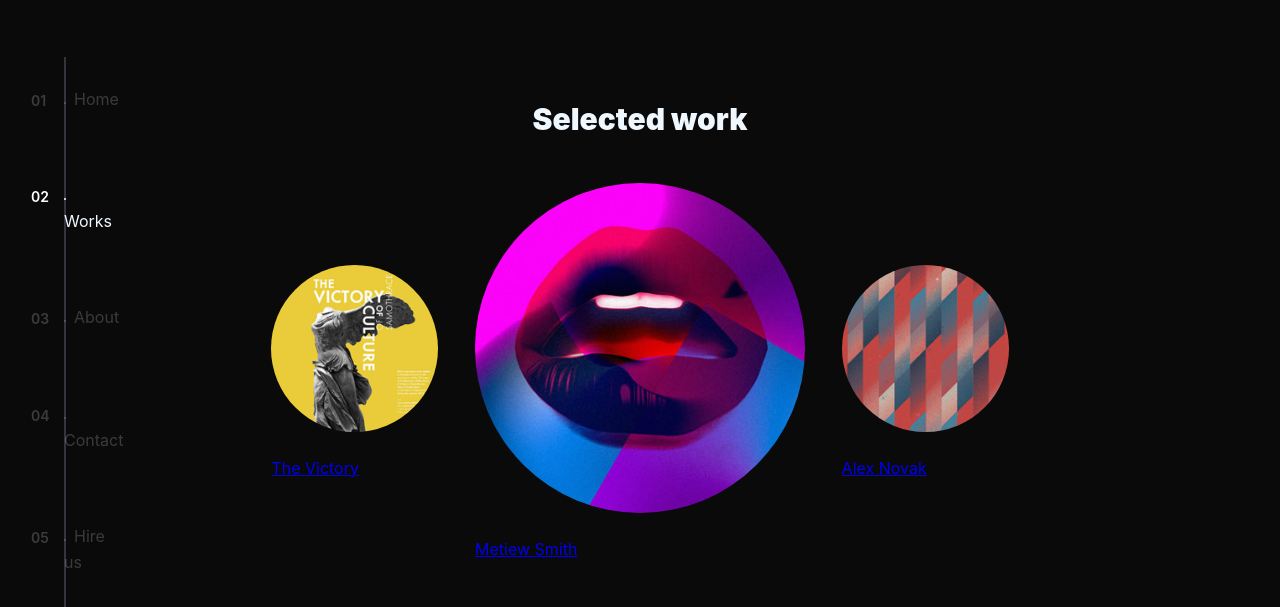
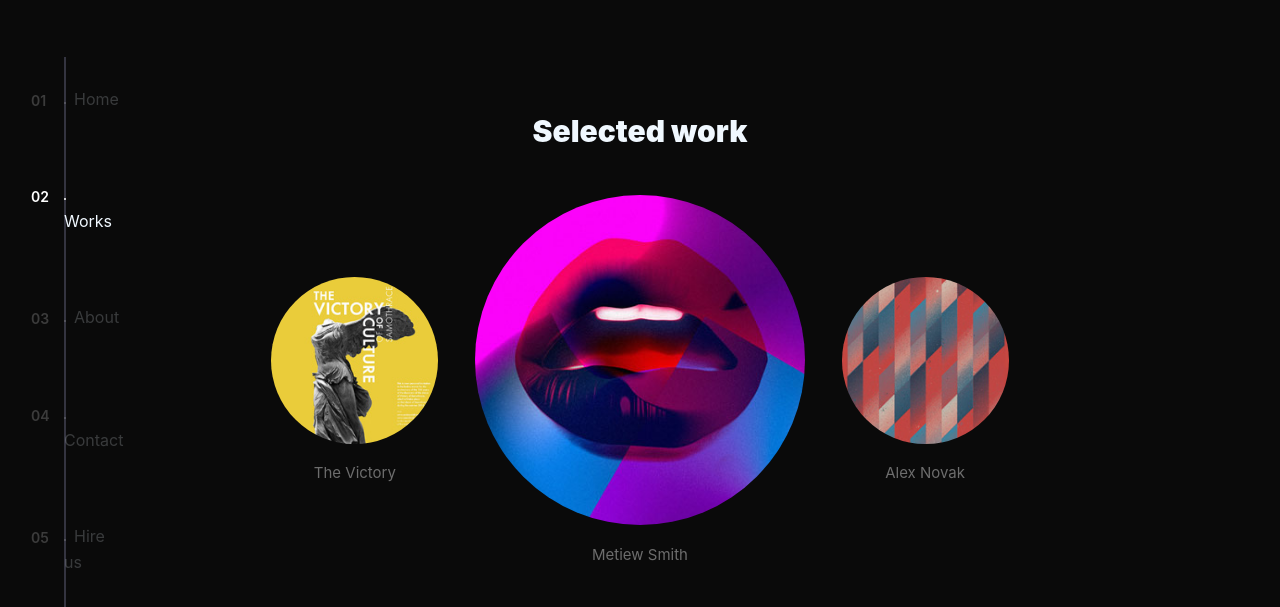
Before and after one commit to aram20134/Verstka1.0, a plain HTML site: page index.html in a window 1280 px wide. Both pictures are taken after a click on the item "Works". Shown: the part 63-670 px from the top of the page. Drawn offline with Linux system fonts and the light colour scheme.

Commit message:
+style for text

```diff
--- a/css/style.css
+++ b/css/style.css
@@ -352,4 +352,12 @@ header {
     justify-content: center;
     margin: 0;
     padding: 0;
+    text-decoration: none;
 }
+.slider p {
+    text-align: center;
+    font-size: 15px;
+    margin-top: 10px;
+    margin-bottom: 0px;
+    color: #6d6d6d;
+}
```
